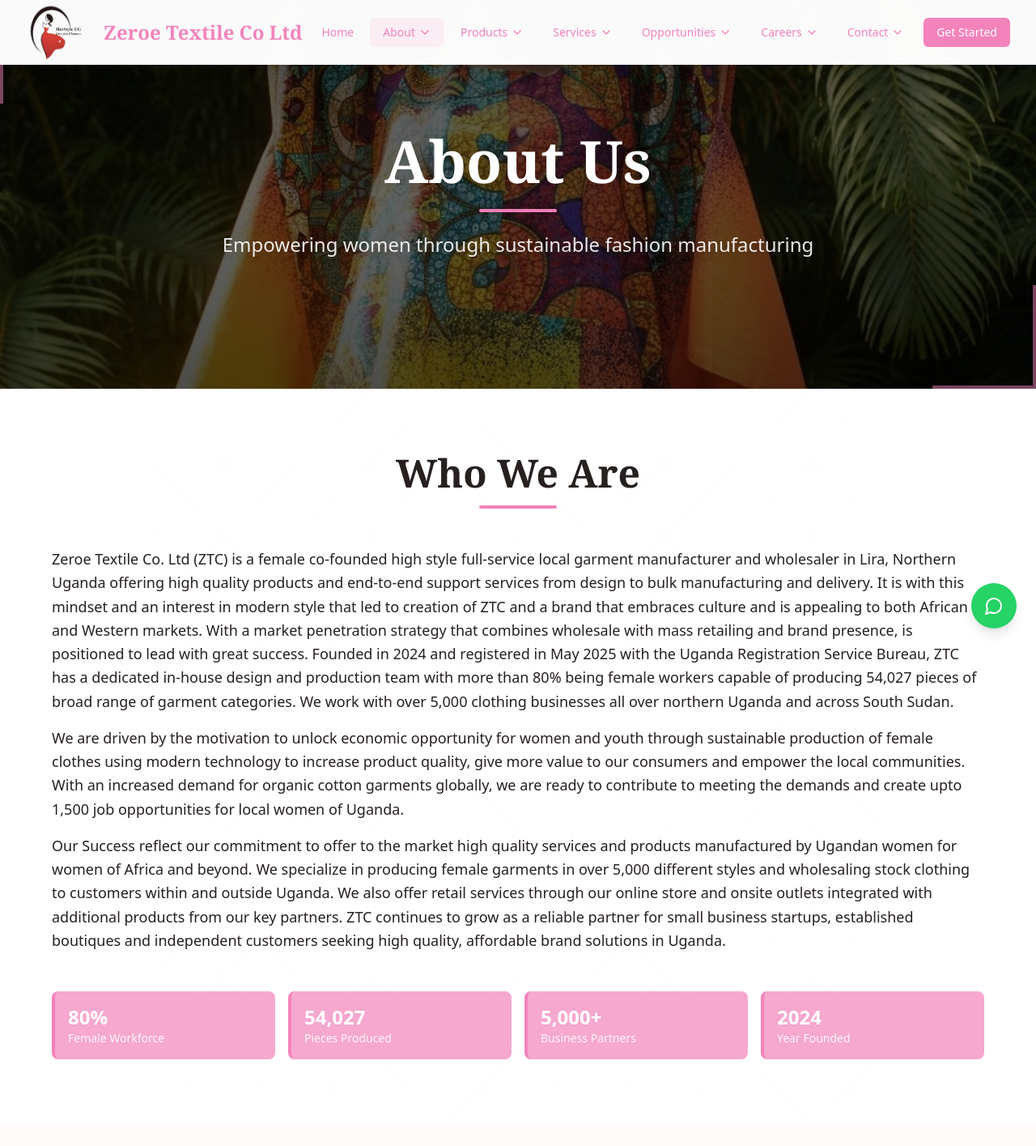
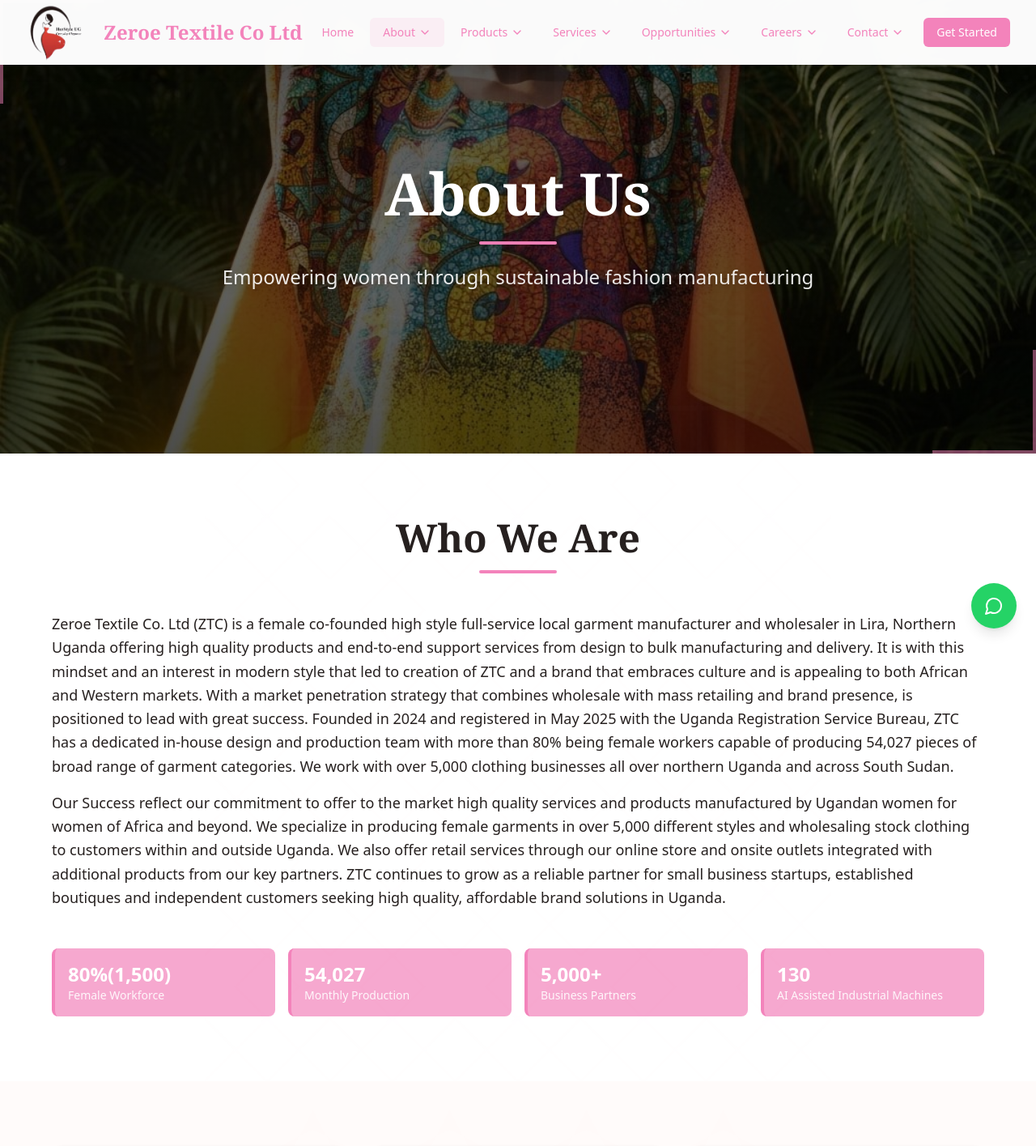
Before and after one commit to DaphneDana/zero-textile-app, a Next.js app: page /about in a window 1280 px wide. Shown: the top 1415 px of the page at 81% size. Built offline with nearby package versions, Linux system fonts and the light colour scheme; a web font is replaced by a local one.

Commit message:
made changes to thee about us page

```diff
--- a/app/about/page.tsx
+++ b/app/about/page.tsx
@@ -11,7 +11,7 @@ export default function AboutPage() {
       <Navigation />
 
       {/* Hero Section */}
-      <section className="relative min-h-[60vh] flex items-center justify-center overflow-hidden">
+      <section className="relative min-h-[70vh] flex items-center justify-center overflow-hidden">
         {/* Background Image */}
         <div
           className="absolute inset-0 bg-cover bg-center"
@@ -78,13 +78,6 @@ export default function AboutPage() {
                   Sudan.
                 </p>
                 <p className="text-lg text-foreground leading-relaxed">
-                  We are driven by the motivation to unlock economic opportunity for women and youth through sustainable
-                  production of female clothes using modern technology to increase product quality, give more value to our
-                  consumers and empower the local communities. With an increased demand for organic cotton garments
-                  globally, we are ready to contribute to meeting the demands and create upto 1,500 job opportunities for
-                  local women of Uganda.
-                </p>
-                <p className="text-lg text-foreground leading-relaxed">
                   Our Success reflect our commitment to offer to the market high quality services and products manufactured
                   by Ugandan women for women of Africa and beyond. We specialize in producing female garments in over
                   5,000 different styles and wholesaling stock clothing to customers within and outside Uganda. We also
@@ -97,20 +90,20 @@ export default function AboutPage() {
               {/* Quick Stats */}
               <div className="grid grid-cols-2 md:grid-cols-4 gap-4 pt-4">
                 <div className="bg-primary/70 p-4 rounded-lg border-l-4 border-primary">
-                  <div className="text-2xl font-bold text-white">80%</div>
+                  <div className="text-2xl font-bold text-white">80%(1,500)</div>
                   <div className="text-sm text-white/90">Female Workforce</div>
                 </div>
                 <div className="bg-primary/70 p-4 rounded-lg border-l-4 border-primary">
                   <div className="text-2xl font-bold text-white">54,027</div>
-                  <div className="text-sm text-white/90">Pieces Produced</div>
+                  <div className="text-sm text-white/90">Monthly Production</div>
                 </div>
                 <div className="bg-primary/70 p-4 rounded-lg border-l-4 border-primary">
                   <div className="text-2xl font-bold text-white">5,000+</div>
                   <div className="text-sm text-white/90">Business Partners</div>
                 </div>
                 <div className="bg-primary/70 p-4 rounded-lg border-l-4 border-primary">
-                  <div className="text-2xl font-bold text-white">2024</div>
-                  <div className="text-sm text-white/90">Year Founded</div>
+                  <div className="text-2xl font-bold text-white">130</div>
+                  <div className="text-sm text-white/90">AI Assisted Industrial Machines</div>
                 </div>
               </div>
             </div>
@@ -198,7 +191,7 @@ export default function AboutPage() {
             <div className="inline-flex items-center gap-3 bg-gradient-to-r from-primary/10 to-primary/5 px-8 py-4 rounded-full border-2 border-primary/20 hover:border-primary/40 transition-colors shadow-lg">
               <Heart className="h-6 w-6 text-primary" />
               <span className="font-serif text-xl font-semibold text-primary">
-                Mitumba, Second-Hand Clothes Problem Solved
+                Our Motto: Mitumba-Second Hand Clothes' Problem Solved
               </span>
             </div>
           </div>
@@ -363,7 +356,7 @@ export default function AboutPage() {
 
                   <div className="space-y-3 text-sm text-foreground leading-relaxed">
                     <p>
-                      Daniel's drive to create tangible impact through business led him to co-found ZTC with Daphine in 2025.
+                      Daniel's drive to create tangible impact through business led him to co-found ZTC with Daphine in 2024.
                       As a trained financial management consultant with over 15 years of experience in financial and general
                       management , Daniel focuses on process optimization, cost reduction, organizational structuring, general
                       operation and growth strategy.
```
